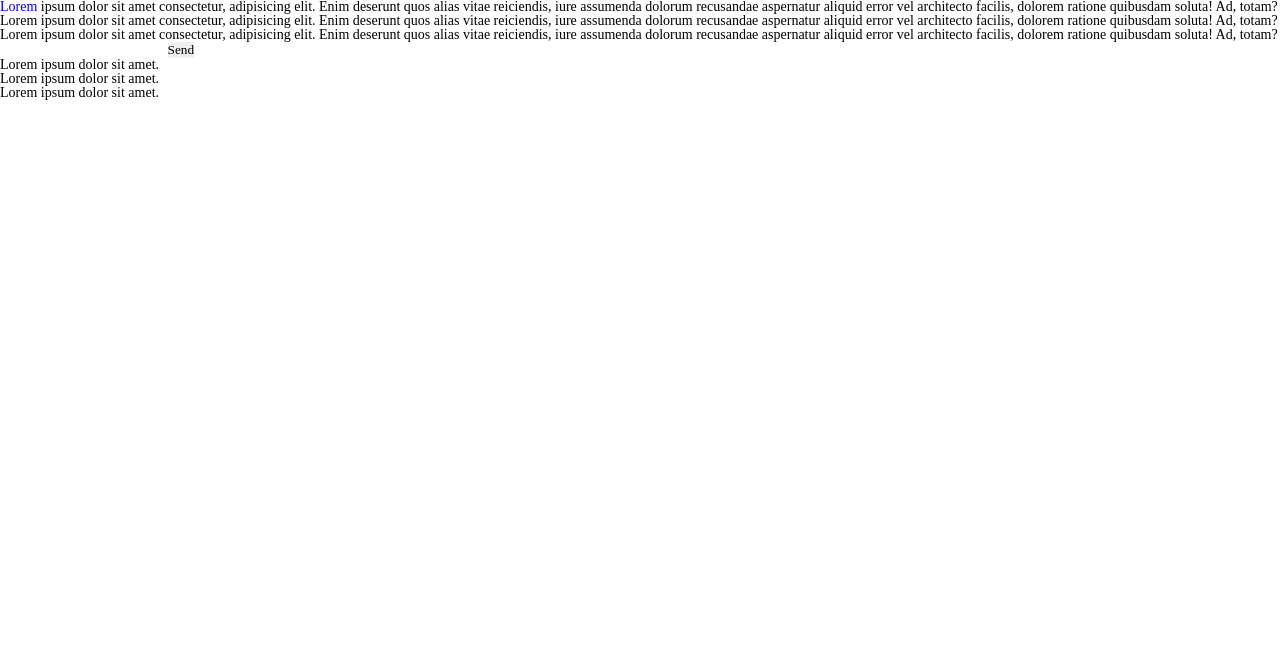
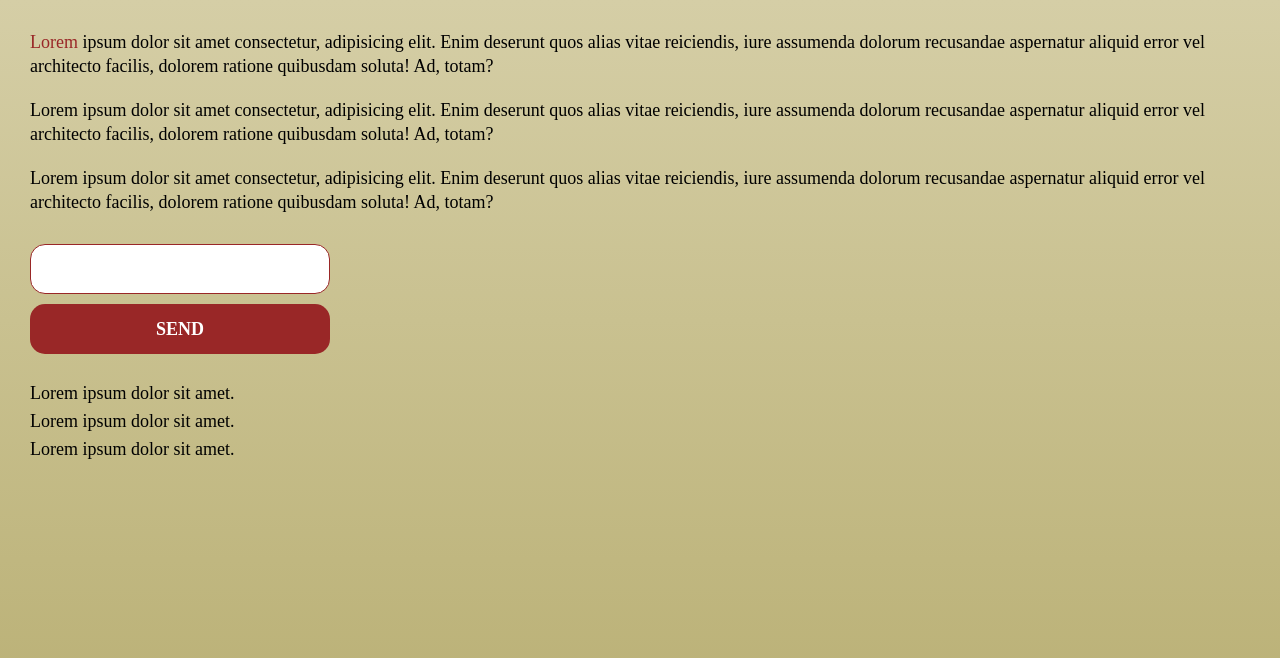
Before and after one commit to OlegKirduk/Pseudo-Classes-and-Pseudo-Elements, a plain HTML site: page index.html in a window 1280 px wide. Drawn offline with Linux system fonts and the light colour scheme.

Commit message:
Common changes in style.css

```diff
--- a/css/style.css
+++ b/css/style.css
@@ -41,3 +41,54 @@ img{vertical-align: top;}
 h1,h2,h3,h3,h5,h6{font-size: inherit; font-weight: 400;}
 
 /*работа над проектом*/
+
+body{
+    padding: 30px;
+    background: rgb(213,206,166);
+background: -moz-linear-gradient(top,  rgb(213,206,166) 0%, rgb(201,193,144) 40%, rgb(183,173,112) 100%);
+background: -webkit-linear-gradient(top,  rgb(213,206,166) 0%,rgb(201,193,144) 40%,rgb(183,173,112) 100%);
+background: linear-gradient(to bottom,  rgb(213,206,166) 0%,rgb(201,193,144) 40%,rgb(183,173,112) 100%);
+filter: progid:DXImageTransform.Microsoft.gradient( startColorstr='#d5cea6', endColorstr='#b7ad70',GradientType=0 );
+
+}
+
+.block{
+    margin: 0 0 30px 0;
+}
+.block p{
+    font-size: 18px;
+    line-height: 24px;
+    margin: 0 0 20px 0;
+}
+
+.link{
+    color: rgb(153, 39, 39);
+}
+
+.textinput{
+    border: 1px solid rgb(153, 39, 39);
+    height: 50px;
+    font-size: 18px;
+    padding: 0 15px;
+    width: 300px;
+    margin: 0 0 10px 0;
+    border-radius: 15px;
+}
+
+.textbutton{
+    display: block;
+    width: 300px;
+    height: 50px;
+    background-color: rgb(153, 39, 39);
+    border-radius: 15px;
+    font-size: 18px;
+    text-transform: uppercase;
+    font-weight: 800;
+    color: white;
+    margin: 0 0 30px 0;
+}
+
+.list li{
+    font-size: 18px;
+    margin: 0 0 10px 0;
+}
```
